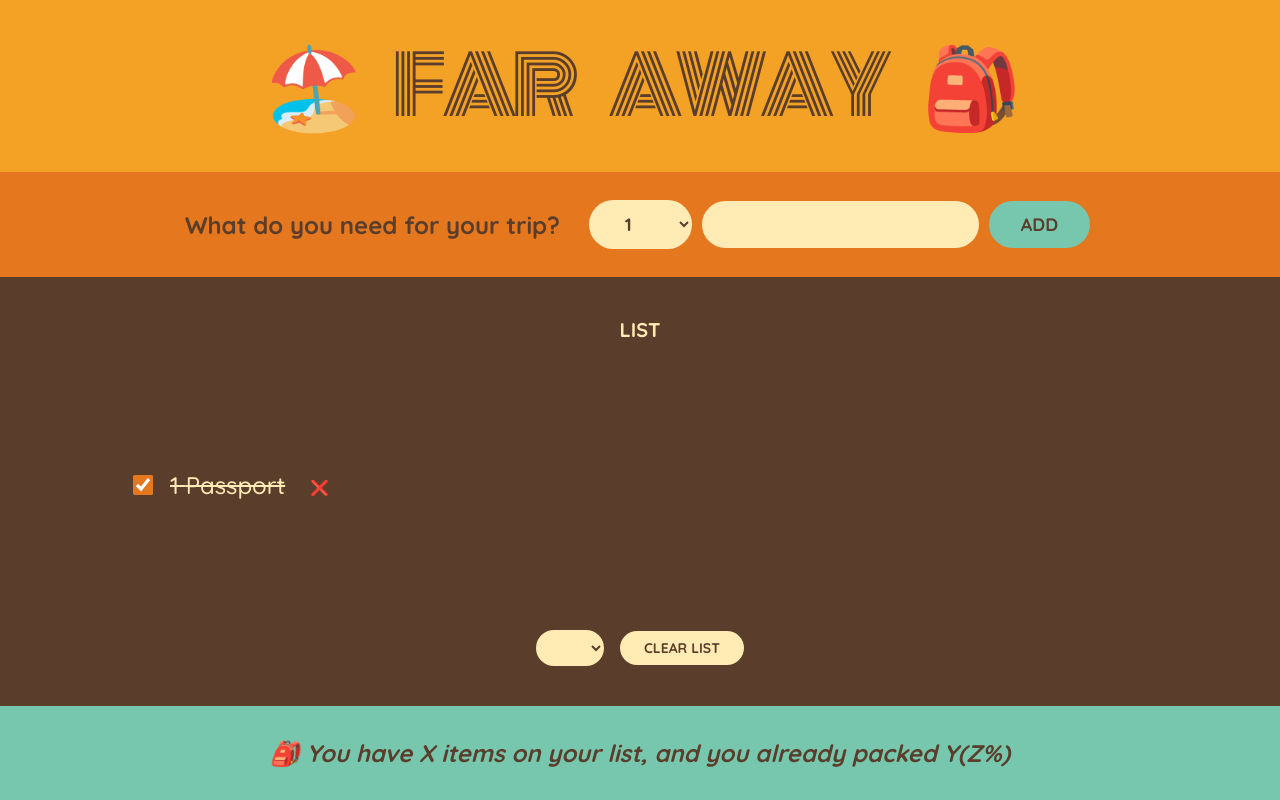
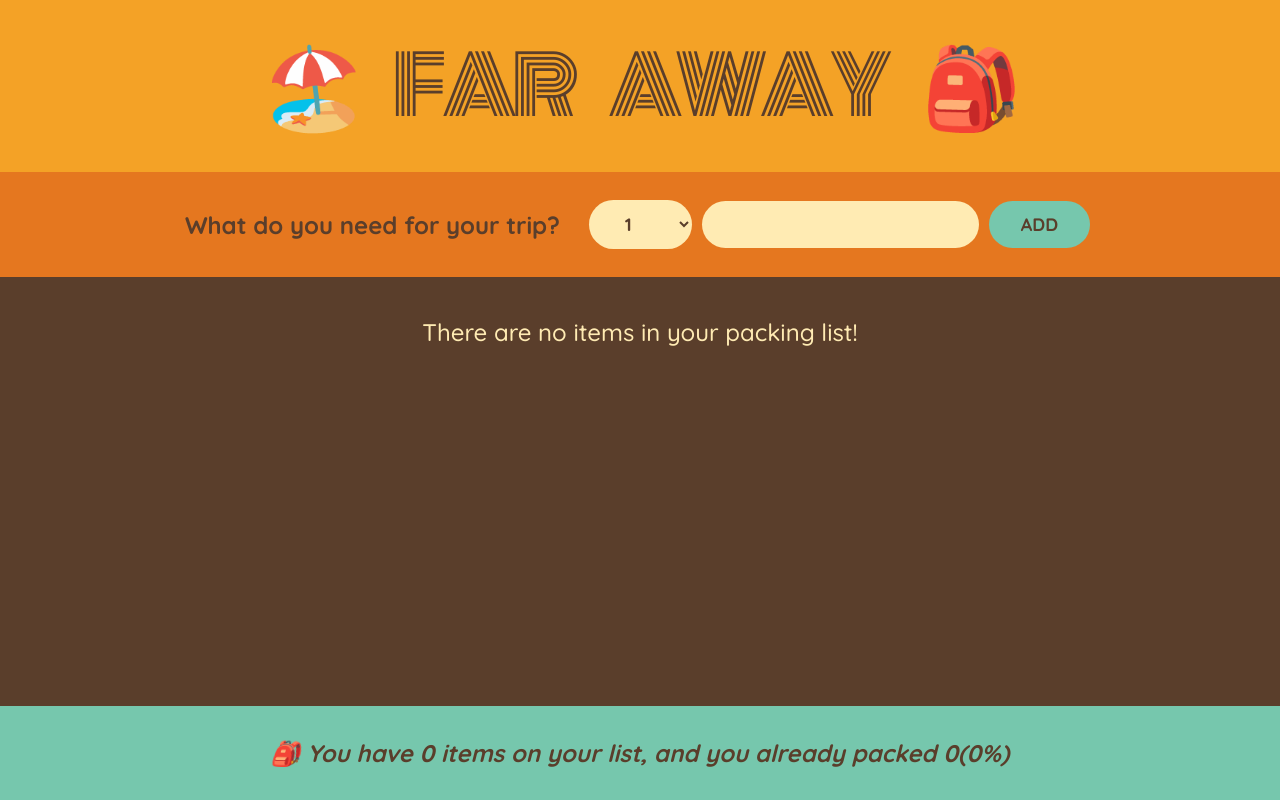
Before and after one commit to Piyush-G238/react-nextjs-course, a React (Create React App) app: page / in a window 1280 px wide. Built offline with nearby package versions, Linux system fonts and the light colour scheme.

Commit message:
add more functionality!

```diff
--- a/src/App.jsx
+++ b/src/App.jsx
@@ -8,26 +8,104 @@ import { useState } from "react";
 
 export default function App() {
 
-  const [packingList, setPackingList] = useState([
-    {
-      id: 1,
-      description: "Passport",
-      quantity: 1,
-      packed: true
-    }
-  ]);
+  const [packingList, setPackingList] = useState([]);
+
+  const [stats, setStats] = useState({
+    total: 0,
+    packed: 0,
+    percent: 0
+  })
 
   function addItem(item) {
+    const newLength = packingList.length + 1;
     item["id"] = Math.round(Math.random() * 10000) / 10000;
     setPackingList(curr => [...curr, item])
+    setStats(stat => {
+      return {
+        ...stat,
+        total: newLength,
+        percent: (stat.packed / newLength) * 100
+      }
+    })
+  }
+
+  function changePackedStatus(id, status) {
+    console.log(id, status)
+    setPackingList(curr => {
+      const index = curr.findIndex(item => item.id == id)
+      if (index > -1) {
+        let newPacked
+        if (status) {
+          newPacked = stats.packed + 1
+        } else {
+          newPacked = stats.packed - 1
+        }
+        setStats(stat => {
+          return {
+            ...stat,
+            packed: newPacked,
+            percent: (newPacked / stat.total) * 100
+          }
+        })
+        curr[index].packed = status
+      }
+
+      return [...curr]
+    })
+  }
+
+  function removeItem(id) {
+    const newLength = packingList.length - 1
+    setPackingList(curr => curr.filter(item => item.id !== id))
+    setStats(stat => {
+      return {
+        ...stat,
+        total: newLength,
+        percent: newLength == 0 ? 0 : (stat.packed/newLength) * 100
+      }
+    })
+  }
+
+  function clearList() {
+    setPackingList([])
+    setStats({
+      total: 0,
+      packed: 0,
+      percent: 0
+    })
+  }
+
+  function sortItem(sortBy) {
+    setPackingList(curr => {
+      if (sortBy == "sortDescription") {
+
+        curr.sort((item1, item2) => {
+          return item1.description.toLowerCase().localeCompare(item2.description.toLowerCase())
+        })
+      }
+
+      else if (sortBy == "sortPacked") {
+
+        curr.sort((item1, item2) => {
+          return item2.packed - item1.packed
+        })
+      }
+
+      return [...curr]
+    })
+
+    // console.log(packingList.map(item => item.description))
   }
 
   return (
     <div className="app">
-      <Logo heading="far away"/>
+      <Logo heading="far away" />
       <Form submitFn={addItem} />
-      <PackingList list={packingList}/>
-      <Stats />
+      <PackingList list={packingList} changeFn={changePackedStatus} removeFn={removeItem} clearFn={clearList} sortFn={sortItem} />
+      <Stats
+        total={stats.total}
+        packed={stats.packed}
+        percent={stats.percent} />
     </div>
   )
 }
--- a/src/components/Item.jsx
+++ b/src/components/Item.jsx
@@ -1,11 +1,21 @@
-export default function Item({ value }) {
+export default function Item({ value, changeFn, removeFn}) {
+
+    function changePackedStatus(event) {
+        changeFn(value.id, event.target.checked)
+    }
+
     return (
         <li>
-            <input type="checkbox" name="isPacked" id="isPacked" defaultChecked={value.packed}/>
+            <input
+                type="checkbox"
+                name="isPacked"
+                id="isPacked"
+                checked={value.packed}
+                onChange={changePackedStatus} />
             <span style={value.packed ? {textDecoration: "line-through"} : {}}>
                 {value.quantity} {value.description}
             </span>
-            <button>❌</button>
+            <button onClick={() => removeFn(value.id)}>❌</button>
         </li>
     );
 }
--- a/src/components/PackingList.jsx
+++ b/src/components/PackingList.jsx
@@ -1,16 +1,31 @@
 import Item from "./Item";
 
-export default function PackingList({list}) {
-    console.log(list)
+export default function PackingList({ list, changeFn, removeFn, clearFn, sortFn }) {
+
+    function sortPackingList(event) {
+        console.log(event.target.value)
+        sortFn(event.target.value)
+    }
+
+    if (list.length == 0)
+        return <div className="list">There are no items in your packing list!</div>
+
     return (
         <div className="list">
             <h5>LIST</h5>
             <ul>
-                {list.map((item, index) => <Item value={item} key={index} />)}
+                {list.map((item, index) => <Item
+                    value={item}
+                    key={index}
+                    changeFn={changeFn}
+                    removeFn={removeFn} />)}
             </ul>
             <div className="actions">
-                <select name="" id=""></select>
-                <button>clear list</button>
+                <select name="sortBy" id="sortBy" onChange={sortPackingList}>
+                    <option value="sortDescription">sort by description</option>
+                    <option value="sortPacked">sort by packed</option>
+                </select>
+                <button onClick={clearFn}>clear list</button>
             </div>
         </div>
     );
--- a/src/components/Stats.jsx
+++ b/src/components/Stats.jsx
@@ -1,7 +1,7 @@
-export default function Stats() {
+export default function Stats({total, packed, percent}) {
     return (
         <div className="stats">
-            <em>🎒 You have X items on your list, and you already packed Y(Z%)</em>
+            <em>🎒 You have {total} items on your list, and you already packed {packed}({percent}%)</em>
         </div>
     );
 }
```
